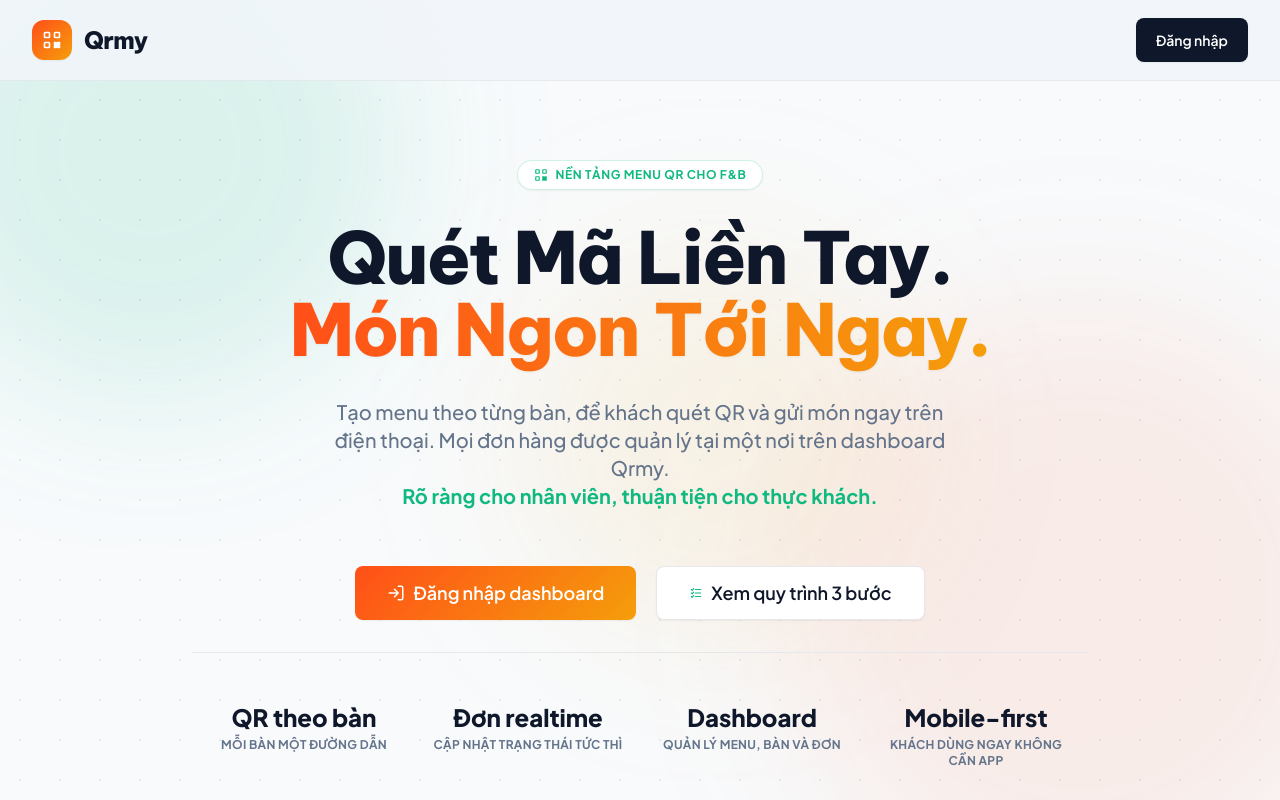
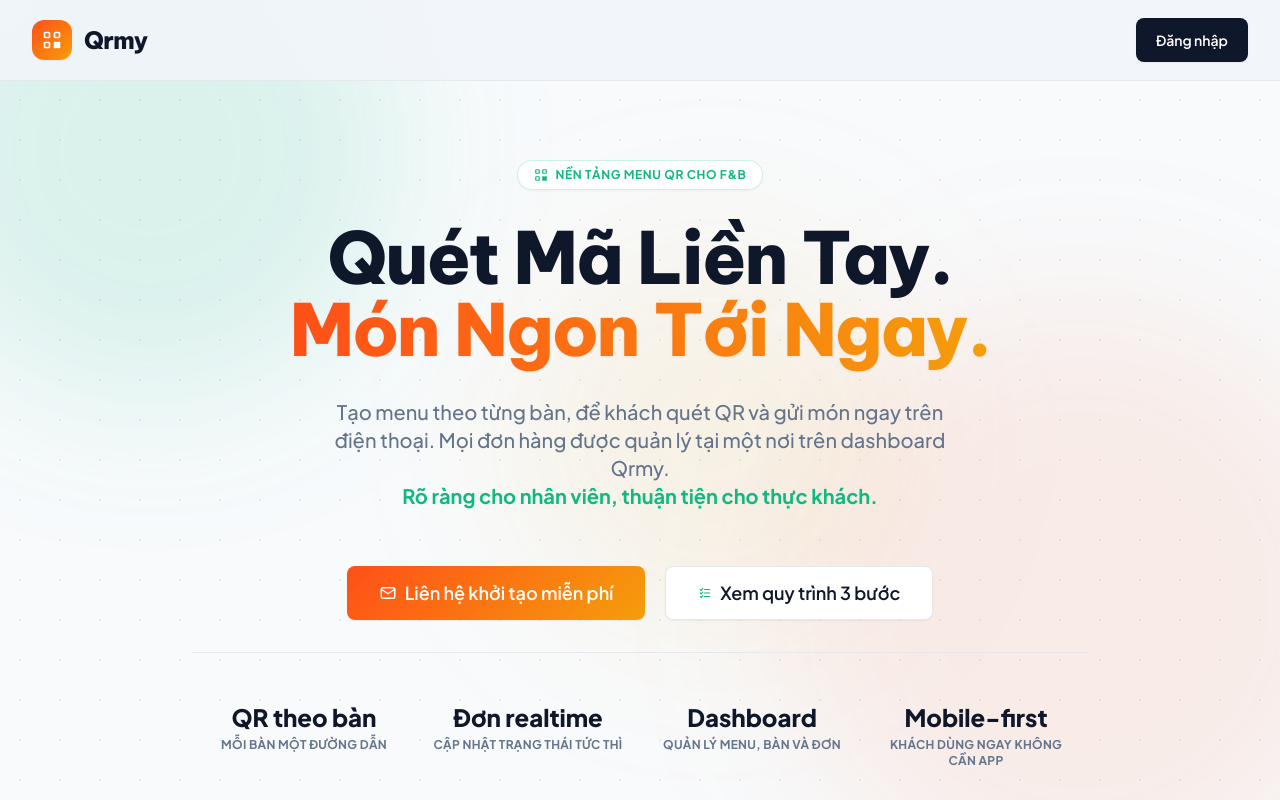
Before and after one commit to polocomtra/qr-restaurant-landing, a website: page index.html in a window 1280 px wide. Shown: the top 800 px of the page. Drawn offline with Linux system fonts and the light colour scheme.

Commit message:
feat: update landing primary CTA

```diff
--- a/index.html
+++ b/index.html
@@ -200,9 +200,9 @@
 
                 <!-- CTA Buttons -->
                 <div class="flex flex-col sm:flex-row gap-4 sm:gap-5 justify-center pt-6 px-4">
-                    <a href="https://admin.qrmy.online"
+                    <a href="mailto:nguyentientai.3325@gmail.com?subject=%C4%90%C4%83ng%20k%C3%BD%20nh%C3%A0%20h%C3%A0ng%20Qrmy"
                         class="group relative min-h-12 px-6 sm:px-8 py-3 bg-foodie-gradient text-white rounded-lg font-semibold text-base sm:text-lg hover:shadow-warm active:scale-[0.98] transition duration-200 shadow-sm flex items-center justify-center gap-2">
-                        <svg class="icon" aria-hidden="true"><use href="assets/icons.svg#log-in"></use></svg> Đăng nhập dashboard
+                        <svg class="icon" aria-hidden="true"><use href="assets/icons.svg#mail"></use></svg> Liên hệ khởi tạo miễn phí
                     </a>
                     <a href="#how-it-works"
                         class="min-h-12 px-6 sm:px-8 py-3 rounded-lg font-semibold text-base sm:text-lg text-brand-dark bg-white border border-gray-200 hover:border-brand-secondary hover:text-brand-secondary transition duration-200 flex items-center justify-center gap-2 shadow-sm">
```
